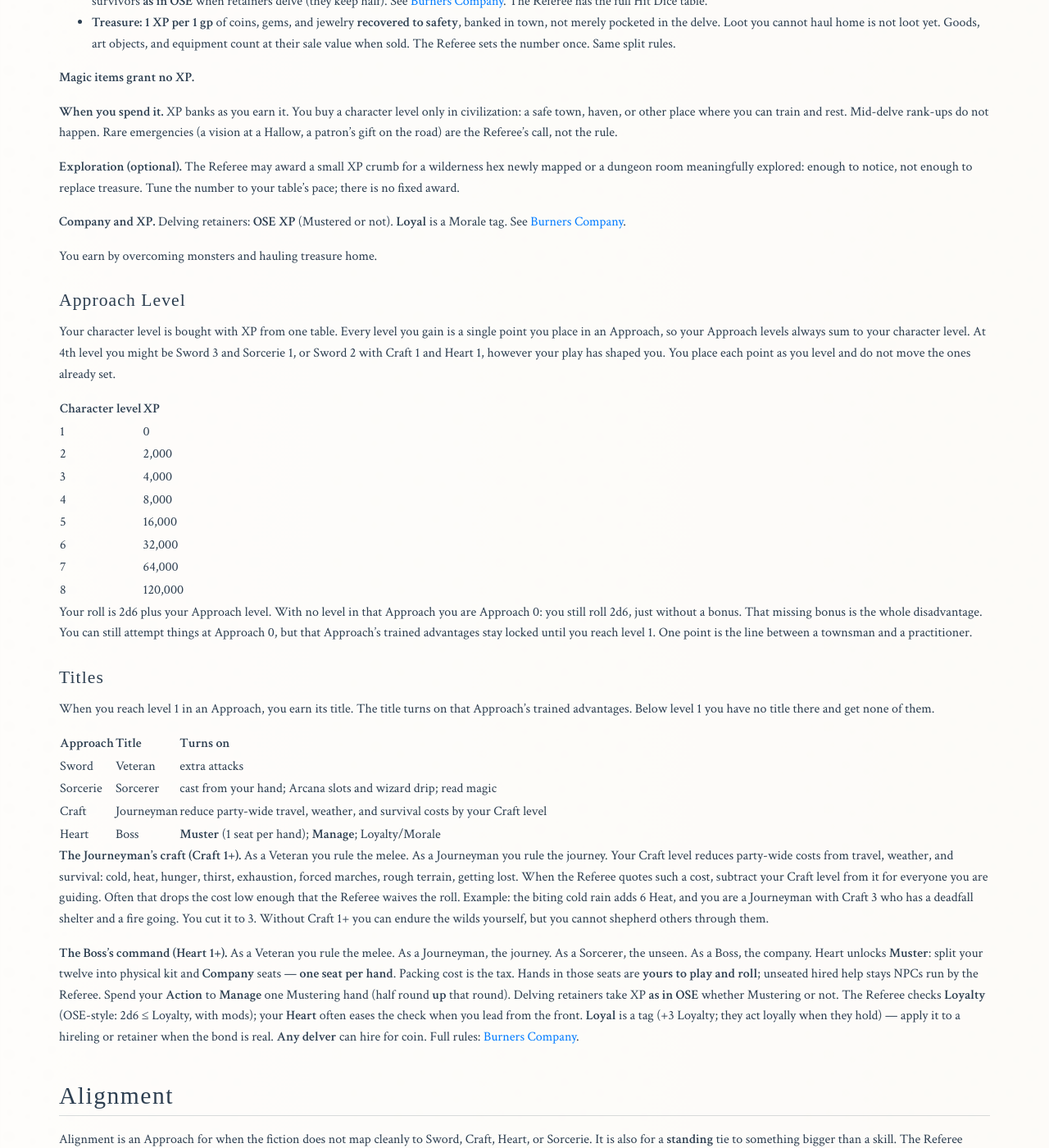
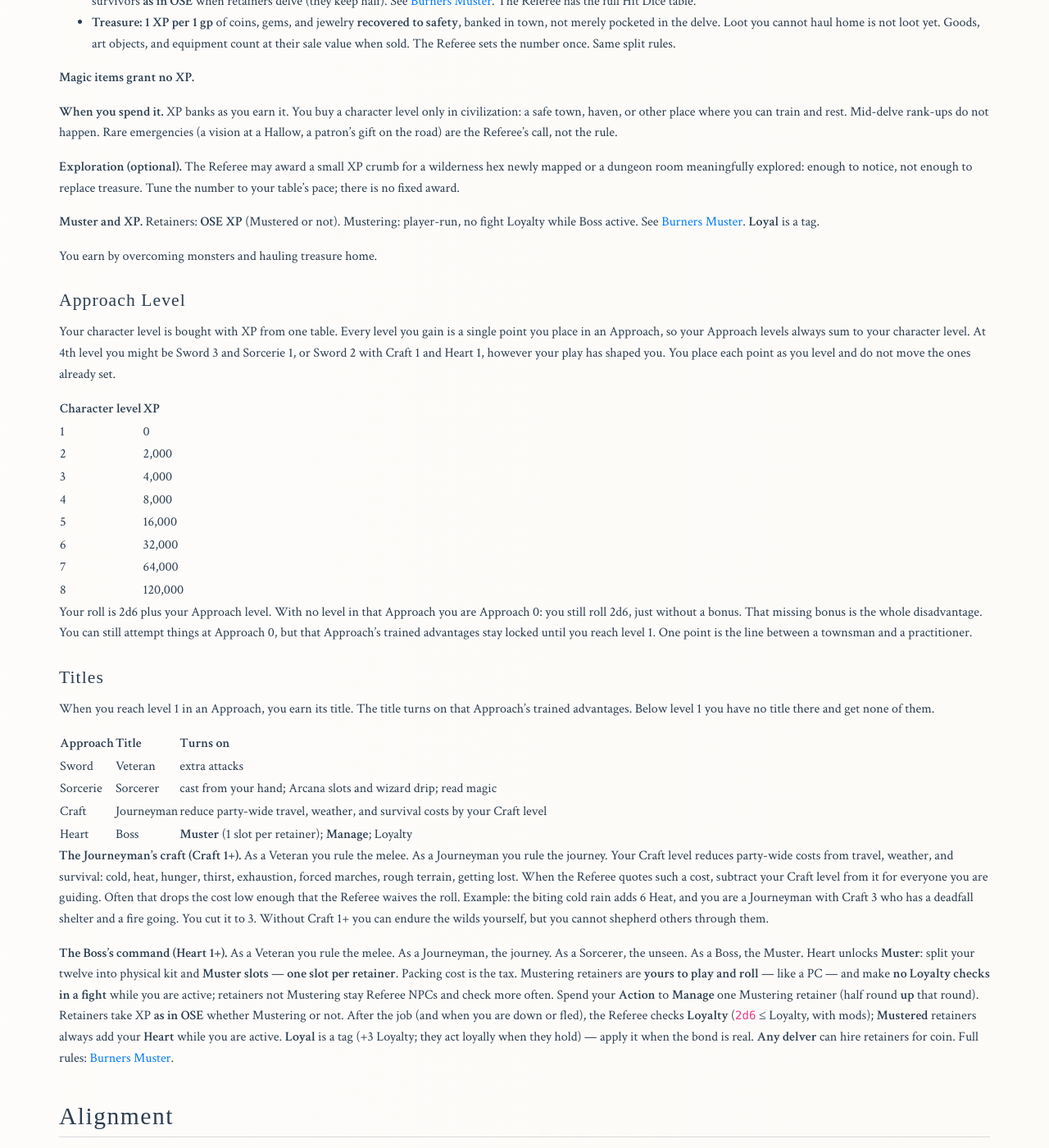
Before and after one commit to paulabrams/burners, a Jekyll site: the page built from markdown/burners-adventure-game.md, in a window 1280 px wide and 1400 px high, scrolled down 10225 px. Shown: the whole window at 82% size. Built offline with Jekyll 4.4.1, drawn with Linux system fonts in a browser that asks for light colours; some web fonts are replaced; some of the changed text lies outside the part shown.

Commit message:
Publish local draft: rename Company to Muster; retainers, slots, Loyalty.
Co-authored-by: Cursor <cursoragent@cursor.com>

```diff
--- a/_plugins/wikilinks.rb
+++ b/_plugins/wikilinks.rb
@@ -13,7 +13,8 @@ module Burners
       'Burners Referee Guide' => 'burners-referee-guide',
       'Burners Sorcerie' => 'burners-sorcerie',
       'Burners Invocations' => 'burners-invocations',
-      'Burners Company' => 'burners-company',
+      'Burners Muster' => 'burners-muster',
+      'Burners Company' => 'burners-muster',
       'Burners Ancestry' => 'burners-ancestry',
       'Burners Equipment' => 'burners-equipment',
       'Burners Arms and Armor' => 'burners-arms-and-armor',
--- a/index.html
+++ b/index.html
@@ -33,7 +33,7 @@ hero_alt: "Free fight outside the walls — Albert Robida"
     <li><a href="{{ '/burners-sorcerie.html' | relative_url }}">Sorcerie</a> — how magic works.</li>
     <li><a href="{{ '/burners-spells.html' | relative_url }}">Spells</a> — the eight schools and every working.</li>
     <li><a href="{{ '/burners-invocations.html' | relative_url }}">Invocations</a> — bargains with the otherworldly.</li>
-    <li><a href="{{ '/burners-company.html' | relative_url }}">Company</a> — hirelings, retainers, Muster, and Loyalty.</li>
+    <li><a href="{{ '/burners-muster.html' | relative_url }}">Muster</a> — retainers, Muster slots, and Loyalty.</li>
     <li><a href="{{ '/burners-ancestry.html' | relative_url }}">Ancestry</a> — the peoples of the Dragon Isles.</li>
     <li><a href="{{ '/burners-arms-and-armor.html' | relative_url }}">Arms &amp; Armor</a> — weapons and the armor ladder.</li>
     <li><a href="{{ '/burners-examples-of-play.html' | relative_url }}">Examples of Play</a> — a full job at the table, roll by roll.</li>
--- a/markdown/burners-adventure-game.md
+++ b/markdown/burners-adventure-game.md
@@ -71,11 +71,11 @@ Quick definitions. Details live in the chapters below.
 
 - **Gold pieces (gp):** all prices use traditional gold pieces.
 
-- **Inventory slots:** twelve slots for weapons, armor, gear, and baggage. Big items (a sword, a shield, a backpack) use more than one. Anything carried in your hands outside those twelve slots costs no slots but occupies your hands. A **Boss** may split some of the twelve into **Company** seats (see *Company*).
+- **Inventory slots:** twelve slots for weapons, armor, gear, and baggage. Big items (a sword, a shield, a backpack) use more than one. Anything carried in your hands outside those twelve slots costs no slots but occupies your hands. A **Boss** may split some of the twelve into **Muster slots** (see *Muster*).
 
 - **Baggage:** small items can share a slot if they ride in a pouch, quiver, or satchel (1 slot). A backpack (3 slots) holds bedroll, rope, rations, and loot efficiently, but takes ten minutes to unpack.
 
-- **Empty slots:** free space is speed. Every empty slot adds a die to your Fuel on the Initiative roll, up to four. Light kit, quick feet. Dropping something to free a slot is an action. Company and Arcana slots never also count as empty.
+- **Empty slots:** free space is speed. Every empty slot adds a die to your Fuel on the Initiative roll, up to four. Light kit, quick feet. Dropping something to free a slot is an action. Muster and Arcana slots never also count as empty.
 
 - **Armor class (AC):** how much your armor shaves off every hit before it reaches you. Leather is 1, gambeson 2, mail 3, plate 4–5. Most harness is open; plate is trained-only (see *Training* under *Weapons, Armor, and Shields*). See *Armor* under Fighting.
 
@@ -105,15 +105,15 @@ Quick definitions. Details live in the chapters below.
 
 - **Alignment:** like an Approach, but for a specific situation or bond with a patron, guild, or power. Count every relevant Trait across all your Approaches, divide by 4, round down. See *Alignment*.
 
-- **Muster:** Heart 1+ loadout. Split physical / Company seats; **one seat per hand**. See *Company* and [[Burners Company]].
+- **Muster:** Heart 1+ loadout. Split physical / **Muster slots**; **one slot per retainer**. See *Muster* and [[Burners Muster]].
 
-- **Manage:** Boss Action — one Mustering hand uses half round **up** that round instead of down. See [[Burners Company]].
+- **Manage:** Boss Action — one Mustering retainer uses half round **up** that round instead of down. See [[Burners Muster]].
 
 - **Sweet and Spicy:** a rolled 6 is Sweet (a good twist); a rolled 1 is Spicy (a complication). These ride alongside the sum and never change it. Two 6s (a natural 12) is the perfect roll. Two 1s (a natural 2) is a fumble.
 
 ### Combat
 
-- **Roll Initiative!:** at the top of every combat round. Round 1: gather and roll your full pool (character level, weapons and shields in hand, Arcana slots, Company slots, empty slots). Round 2+: refill one Fuel die per character level, roll those into your pool, then count. See Fighting.
+- **Roll Initiative!:** at the top of every combat round. Round 1: gather and roll your full pool (character level, weapons and shields in hand, Arcana slots, Muster slots, empty slots). Round 2+: refill one Fuel die per character level, roll those into your pool, then count. See Fighting.
 
 - **Combat Round:** one minute, taken in locked Initiative order. On your turn, take one Action (attack, cast a spell, etc.). Moving and positioning come with it, part of the Action, not a separate step. Defending is not free; it burns your Fuel. Sword governs the exchange: it grants you extra attacks and a deeper pool.
 
@@ -230,7 +230,7 @@ You may also have gear and coin from your Approach:
 | Approach | Gold | Comes with |
 | --- | --- | --- |
 | **Sword** (Veteran) | 100 gp | nothing extra (your coin *is* your kit: buy arms, armor, a shield) |
-| **Heart** (Boss) | 80 gp | **11 physical + 1 Company**; one **loyal retainer** seated (level 1, Sword 1 or Craft 1, half power); basic gear, keep and a share of the take (see [[Burners Company]]) |
+| **Heart** (Boss) | 80 gp | **11 physical + 1 Muster**; one **loyal retainer** Mustering (level 1, Sword 1 or Craft 1, half power); basic gear from the purse, **half-share** when they live (see [[Burners Muster]]) |
 | **Craft** (Journeyman) | 60 gp | choice of one "tool of the trade" based on one of your Traits, such as a hunting bow with a quiver of arrows, wood ax, blacksmith's hammer, etc. |
 | **Sorcerie** (Sorcerer) | 40 gp | **7 physical + 5 Arcana slots** (locked until first sleep); **personal spellbook** with *Read Magic* and four other 1st-level spells (known); **hand of 5** — all five ready |
 
@@ -239,7 +239,7 @@ Veterans start as outfitted soldiers; Bosses as moneyed leaders rich in people;
 Spend your gold in town from the tables below; everything you carry ready takes an item slot, and whatever you don't spend is yours to keep. A few sample buys:
 
 - **Veteran** (Sword, 100 gp): a gambeson (AC 2) 30, arming sword 10, heater shield 6, for 46 gp with coin to spare. Every blow shaved by 2, a shield adding dice to the Initiative roll and Cover vs missiles. Chain mail (40) comes next; plate wants training; field and full plate are rare fitted harness.
-- **Boss** (Heart, 80 gp): a spear 3, leather armor (AC 1) 20, and coin held to outfit or bankroll the loyal retainer. **11 physical + 1 Company** — starter loyal retainer seated (level 1, Sword or Craft, half power). A leader spends on their people. You may not re-Muster until your first sleep or first real job outfit.
+- **Boss** (Heart, 80 gp): a spear 3, leather armor (AC 1) 20, and coin held to **outfit** the loyal retainer. **11 physical + 1 Muster** — starter loyal retainer Mustering (level 1, Sword or Craft, half power). A leader spends on their people. You may not re-Muster until your first sleep or first real job outfit.
 - **Journeyman** (Craft, 60 gp + free bow & pole): thieves' tools 25, leather armor (AC 1) 20, for 45 gp; light, mobile, bow already in hand.
 - **Sorcerer** (Sorcerie, 40 gp + kit): leather armor (AC 1) 20 and oddments (a flask of oil, chalk for ritual circles, a spare dagger). The magic is already yours.
 
@@ -316,7 +316,7 @@ Enchanted kit and the extra die are separate: see *Enchanted Arms and Armor*.
 
 You buy character level from the XP table below. You never buy Traits, Signatures, or spell learning with XP. You earn XP from:
 
-- **Monsters:** award XP by Hit Dice when a foe is overcome (killed, routed, or otherwise neutralized as treasure). A 1 HD skeleton is 10 XP; a ~4 HD boss is 125. Split among survivors **as in OSE** when retainers delve (they keep half). See [[Burners Company]]. The Referee has the full Hit Dice table.
+- **Monsters:** award XP by Hit Dice when a foe is overcome (killed, routed, or otherwise neutralized as treasure). A 1 HD skeleton is 10 XP; a ~4 HD boss is 125. Split among survivors **as in OSE** when retainers delve (they keep half). See [[Burners Muster]]. The Referee has the full Hit Dice table.
 - **Treasure:** **1 XP per 1 gp** of coins, gems, and jewelry **recovered to safety**, banked in town, not merely pocketed in the delve. Loot you cannot haul home is not loot yet. Goods, art objects, and equipment count at their sale value when sold. The Referee sets the number once. Same split rules.
 
 **Magic items grant no XP.**
@@ -325,7 +325,7 @@ You buy character level from the XP table below. You never buy Traits, Signature
 
 **Exploration (optional).** The Referee may award a small XP crumb for a wilderness hex newly mapped or a dungeon room meaningfully explored: enough to notice, not enough to replace treasure. Tune the number to your table's pace; there is no fixed award.
 
-**Company and XP.** Delving retainers: **OSE XP** (Mustered or not). **Loyal** is a Morale tag. See [[Burners Company]].
+**Muster and XP.** Retainers: **OSE XP** (Mustered or not). Mustering: player-run, no fight Loyalty while Boss active. See [[Burners Muster]]. **Loyal** is a tag.
 
 You earn by overcoming monsters and hauling treasure home.
 
@@ -355,11 +355,11 @@ When you reach level 1 in an Approach, you earn its title. The title turns on th
 | Sword | Veteran | extra attacks |
 | Sorcerie | Sorcerer | cast from your hand; Arcana slots and wizard drip; read magic |
 | Craft | Journeyman | reduce party-wide travel, weather, and survival costs by your Craft level |
-| Heart | Boss | **Muster** (1 seat per hand); **Manage**; Loyalty/Morale |
+| Heart | Boss | **Muster** (1 slot per retainer); **Manage**; Loyalty |
 
 **The Journeyman's craft (Craft 1+).** As a Veteran you rule the melee. As a Journeyman you rule the journey. Your Craft level reduces party-wide costs from travel, weather, and survival: cold, heat, hunger, thirst, exhaustion, forced marches, rough terrain, getting lost. When the Referee quotes such a cost, subtract your Craft level from it for everyone you are guiding. Often that drops the cost low enough that the Referee waives the roll. Example: the biting cold rain adds 6 Heat, and you are a Journeyman with Craft 3 who has a deadfall shelter and a fire going. You cut it to 3. Without Craft 1+ you can endure the wilds yourself, but you cannot shepherd others through them.
 
-**The Boss's command (Heart 1+).** As a Veteran you rule the melee. As a Journeyman, the journey. As a Sorcerer, the unseen. As a Boss, the company. Heart unlocks **Muster**: split your twelve into physical kit and **Company** seats — **one seat per hand**. Packing cost is the tax. Hands in those seats are **yours to play and roll**; unseated hired help stays NPCs run by the Referee. Spend your **Action** to **Manage** one Mustering hand (half round **up** that round). Delving retainers take XP **as in OSE** whether Mustering or not. The Referee checks **Loyalty** (OSE-style: 2d6 ≤ Loyalty, with mods); your **Heart** often eases the check when you lead from the front. **Loyal** is a tag (+3 Loyalty; they act loyally when they hold) — apply it to a hireling or retainer when the bond is real. **Any delver** can hire for coin. Full rules: [[Burners Company]].
+**The Boss's command (Heart 1+).** As a Veteran you rule the melee. As a Journeyman, the journey. As a Sorcerer, the unseen. As a Boss, the Muster. Heart unlocks **Muster**: split your twelve into physical kit and **Muster slots** — **one slot per retainer**. Packing cost is the tax. Mustering retainers are **yours to play and roll** — like a PC — and make **no Loyalty checks in a fight** while you are active; retainers not Mustering stay Referee NPCs and check more often. Spend your **Action** to **Manage** one Mustering retainer (half round **up** that round). Retainers take XP **as in OSE** whether Mustering or not. After the job (and when you are down or fled), the Referee checks **Loyalty** (`2d6` ≤ Loyalty, with mods); **Mustered** retainers always add your **Heart** while you are active. **Loyal** is a tag (+3 Loyalty; they act loyally when they hold) — apply it when the bond is real. **Any delver** can hire retainers for coin. Full rules: [[Burners Muster]].
 
 ## Alignment
 
@@ -427,17 +427,15 @@ See *Traits* under Character Creation for the full sample lists. Short form:
 
 - **Mara**, Heart 1 (Boss). "Pays in coin and reputation. Collects both."
 
-  - 5 HP and leather (AC 1). Split: **11 physical + 1 Company** — Nell seated (1 seat).
-
-  - Traits: leadership, streetwise, intimidation, loyal (Heart).
-
+  - 5 HP and leather (AC 1). Split: **11 physical + 1 Muster** — Nell Mustering (1 slot).
+  - Sword 1: one extra attack.
+  - Traits: leadership, streetwise, intimidation, loyal (Heart); *spear* (Sword).
   - Held: spear. Coin kept back to outfit Nell. Re-Muster locked until first sleep.
-
-  - Loyal retainer: **Nell** — level 1, Sword 1, Traits *spear* and *steady under fire*, HP ⌊1d6/2⌋ (min 1), Loyalty **10**; see [[Burners Company]].
+  - Loyal retainer: **Nell** — level 1, Sword 1, Traits *spear* and *steady under fire*, HP ⌊1d6/2⌋ (min 1), Loyalty **10**; see [[Burners Muster]].
 
 ## Signatures
 
-Your Signature is an asterisk on the Trait it springs from: a knack that showed up at your table. You earn one per level in that Approach. (Company retainers earn at most **⌊Approach / 2⌋** — see [[Burners Company]].)
+Your Signature is an asterisk on the Trait it springs from: a knack that showed up at your table. You earn one per level in that Approach. (Retainers earn at most **⌊Approach / 2⌋** — see [[Burners Muster]].)
 
 Signatures take three common shapes; the Referee may allow others:
 
@@ -627,7 +625,7 @@ Each Combat Round is one minute. You act in locked Initiative order. On your tur
 - one die per slot if you have a shield in hand;
 - one die per empty inventory slot, up to 4;
 - one die per Arcana slot. (Empty or full. Do not double-count empty Arcana slots.)
-- one die per Company slot (Boss). (Empty or filled. Do not double-count empty Company slots.)
+- one die per Muster slot (Boss). (Empty or filled. Do not double-count empty Muster slots.)
 
 Roll them all. The faces you rolled, kept as they lie, are your Fuel for the fight. Your Initiative is the count of them showing 3 or 4. The Referee locks order for the round — highest first. Ties: PCs win; among PCs the players choose who goes first; a PC tied with a foe may act first or yield.
 
@@ -691,15 +689,15 @@ The full rules are on **[[Burners Sorcerie]]**. The catalog is **[[Burners Spell
 
 **Relics** and **sentient items** are covered on [[Burners Invocations]] (Alignment with a patron, Relic +1, true names). They are not spells; they interact with Signatures and legendary items as the Referee defines. Spell magic remains [[Burners Sorcerie]] / [[Burners Spells]].
 
-## Company
+## Muster
 
 *Ok boys, check your kit, check your weapons, it's today. You get a pint and a chaser, no more. Let's go*
 
-Anyone with coin can hire a torchbearer or a sellsword. A **Boss (Heart 1+)** **Musters** today's crew: **physical / Company** split, **one Company seat per hand**. Hands in seats: **Boss player plays and rolls**. Otherwise: Referee NPCs. Heart often modifies Loyalty checks when you lead. Spend your Action to **Manage** one Mustering hand (half round up). Delving retainers: **OSE XP**. **Loyal** (+3 Loyalty, act loyally) is a tag for hirelings or retainers.
+Anyone with coin can hire a retainer for the adventure. A **Boss (Heart 1+)** **Musters** today's crew: **physical / Muster** split, **one Muster slot per retainer**. Mustering: Boss player plays and rolls; no fight Loyalty while the Boss is active; Heart on Loyalty checks. Not Mustering: Referee NPCs, check Loyalty more often. Spend your Action to **Manage** one Mustering retainer (half round up). Retainers: **OSE XP**. **Loyal** (+3 Loyalty, act loyally) is a tag.
 
-Starting Boss: **11 physical + 1 Company**, starter **loyal retainer** seated (level 1, Sword or Craft). Re-Muster before a job or on any 8-hour sleep.
+Starting Boss: **11 physical + 1 Muster**, starter **loyal retainer** Mustering (level 1, Sword or Craft). Re-Muster before a job or on any 8-hour sleep.
 
-Hirelings, retainers, half power, Manage, Loyalty/Morale, and example hands: **[[Burners Company]]**.
+Retainers, half power, Manage, Loyalty, and examples: **[[Burners Muster]]**.
 
 ## Lingering Costs: Poison, Petrification, Paralysis
 
```
Also changed, not shown: markdown/burners-company.md (deleted, +0 -239 lines), markdown/burners-equipment.md (+16 -5 lines), markdown/burners-muster.md (added, +208 -0 lines), markdown/burners-ose-conversions.md (+1 -1 lines), 5 other files.
